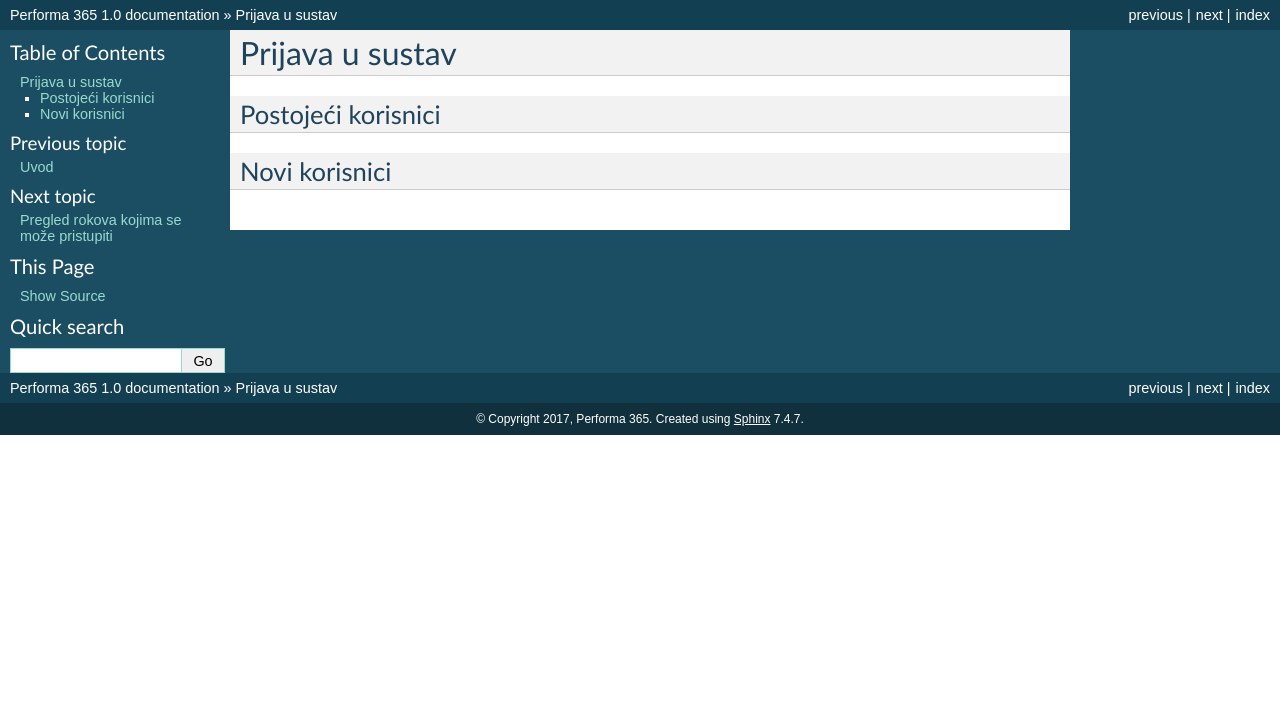
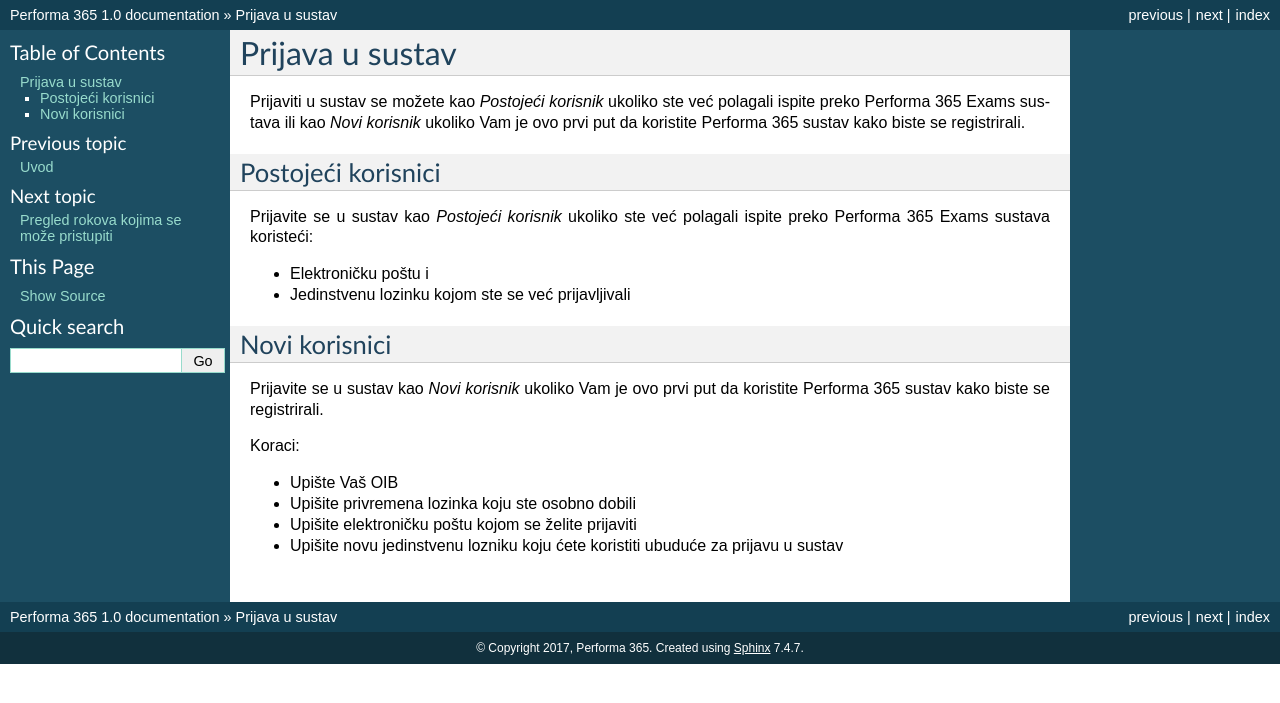
Before and after one commit to pslisko/Performa-365-Reports, a Sphinx documentation site: the page built from docs/prijava_u_sustav.rst, in a window 1280 px wide. Shown: the top 703 px of the page. Built offline with Sphinx 7.4.7, drawn with Linux system fonts in a browser that asks for light colours.

Commit message:
Update prijava_u_sustav.rst

```diff
--- a/docs/prijava_u_sustav.rst
+++ b/docs/prijava_u_sustav.rst
@@ -1,9 +1,25 @@
 Prijava u sustav
 ===================
+
+Prijaviti u sustav se možete kao *Postojeći korisnik* ukoliko ste već polagali ispite preko Performa 365 Exams sustava ili kao *Novi korisnik* ukoliko Vam je ovo prvi put da koristite Performa 365 sustav kako biste se registrirali.
 
 Postojeći korisnici
 ^^^^^^^^^^^^^^^^^^^^
 
+Prijavite se u sustav kao *Postojeći korisnik* ukoliko ste već polagali ispite preko Performa 365 Exams sustava koristeći:
+
+- Elektroničku poštu i
+- Jedinstvenu lozinku kojom ste se već prijavljivali
+
 
 Novi korisnici
 ^^^^^^^^^^^^^^^^
+
+Prijavite se u sustav kao *Novi korisnik* ukoliko Vam je ovo prvi put da koristite Performa 365 sustav kako biste se registrirali.
+
+Koraci:
+
+- Upište Vaš OIB
+- Upišite privremena lozinka koju ste osobno dobili
+- Upišite elektroničku poštu kojom se želite prijaviti
+- Upišite novu jedinstvenu lozniku koju ćete koristiti ubuduće za prijavu u sustav
```
